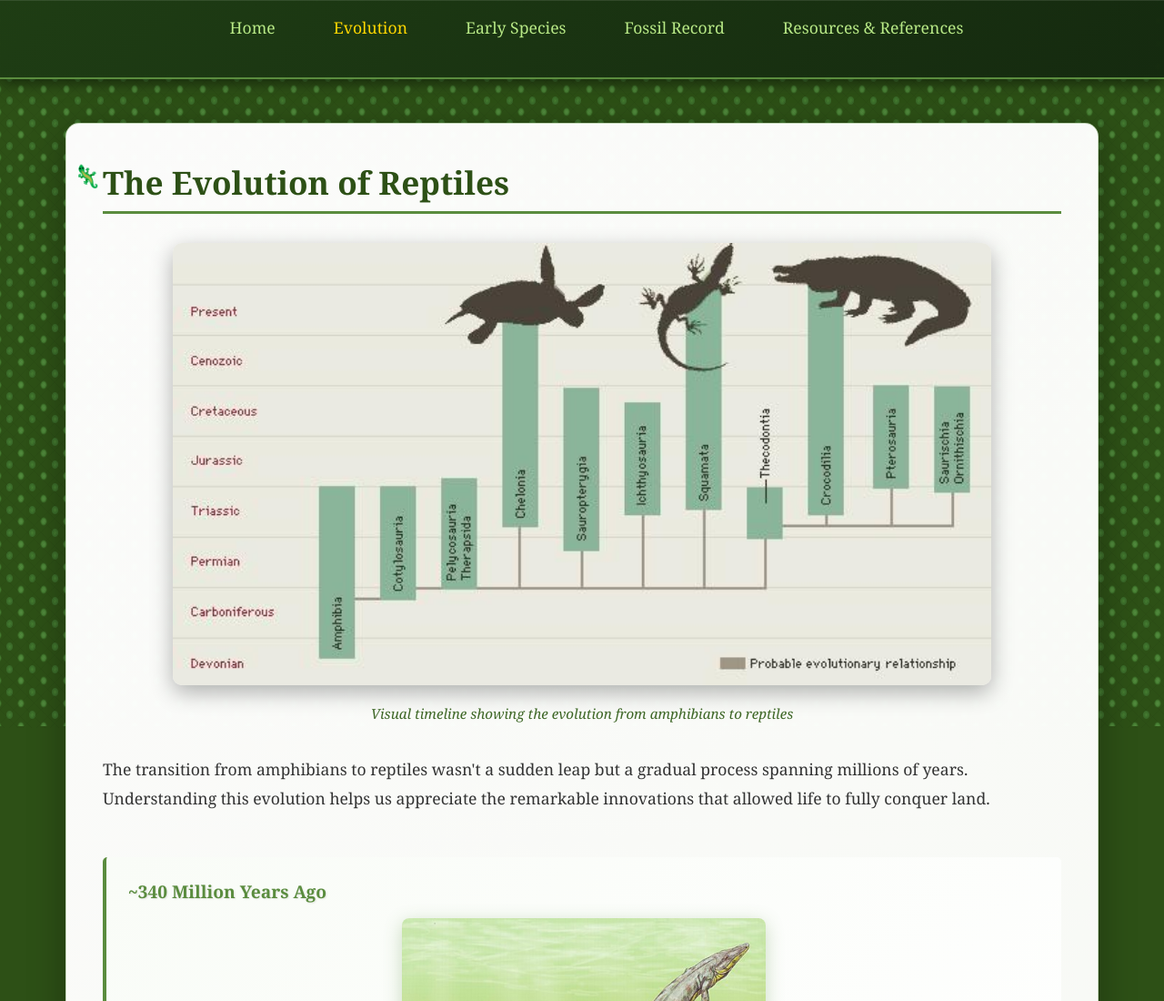
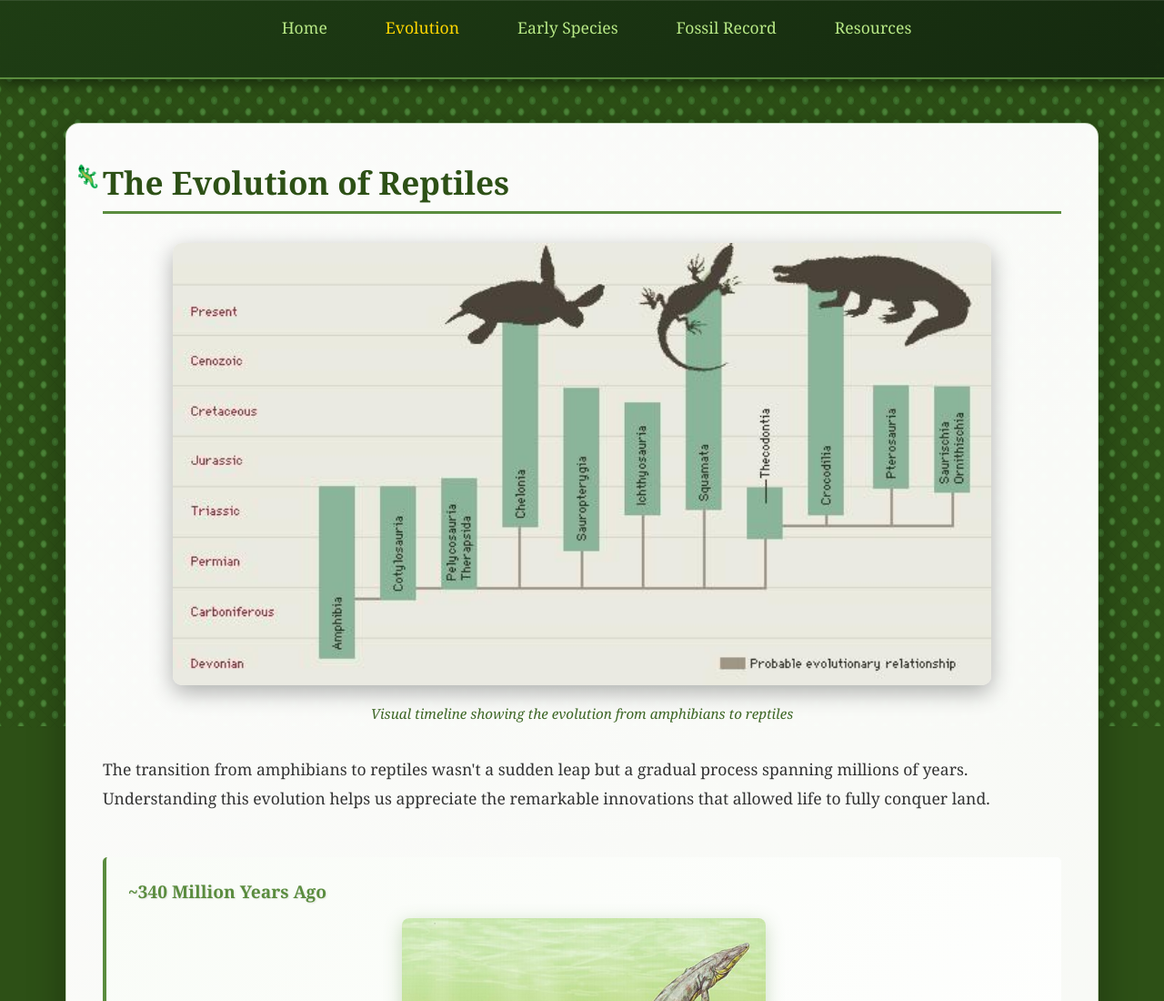
Before and after one commit to janiahharris205/the-first-reptiles, a plain HTML site: page evolution.html in a window 1280 px wide. Shown: the top 1100 px of the page at 91% size. Drawn offline with Linux system fonts and the light colour scheme.

Commit message:
Revised nav bar

```diff
--- a/evolution.html
+++ b/evolution.html
@@ -13,7 +13,7 @@
             <li><a href="evolution.html">Evolution</a></li>
             <li><a href="species.html">Early Species</a></li>
             <li><a href="fossils.html">Fossil Record</a></li>
-            <li><a href="resources.html">Resources & References</a></li>
+            <li><a href="resources.html">Resources</a></li>
         </ul>
     </nav>
 
```
Also changed, not shown: fossils.html (+1 -1 lines), index.html (+1 -1 lines), resources.html (+1 -1 lines), species.html (+1 -1 lines).
